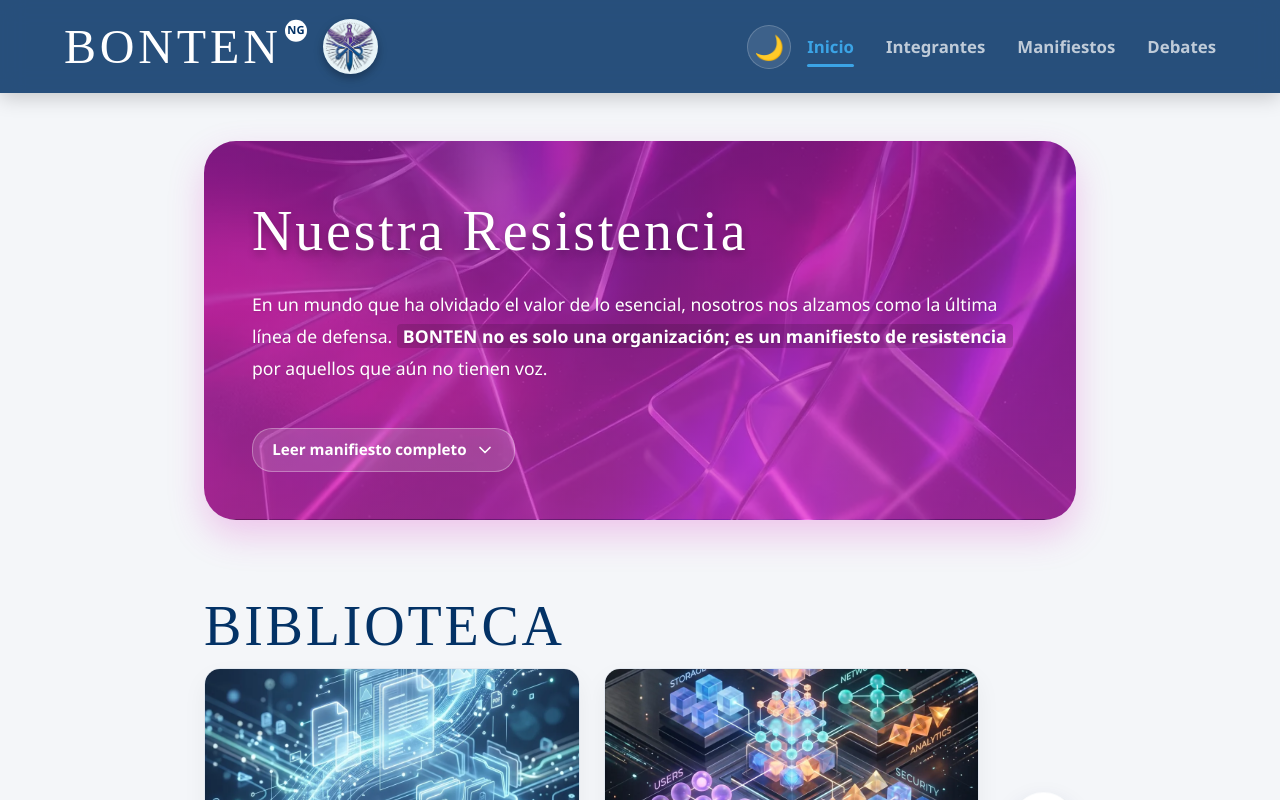
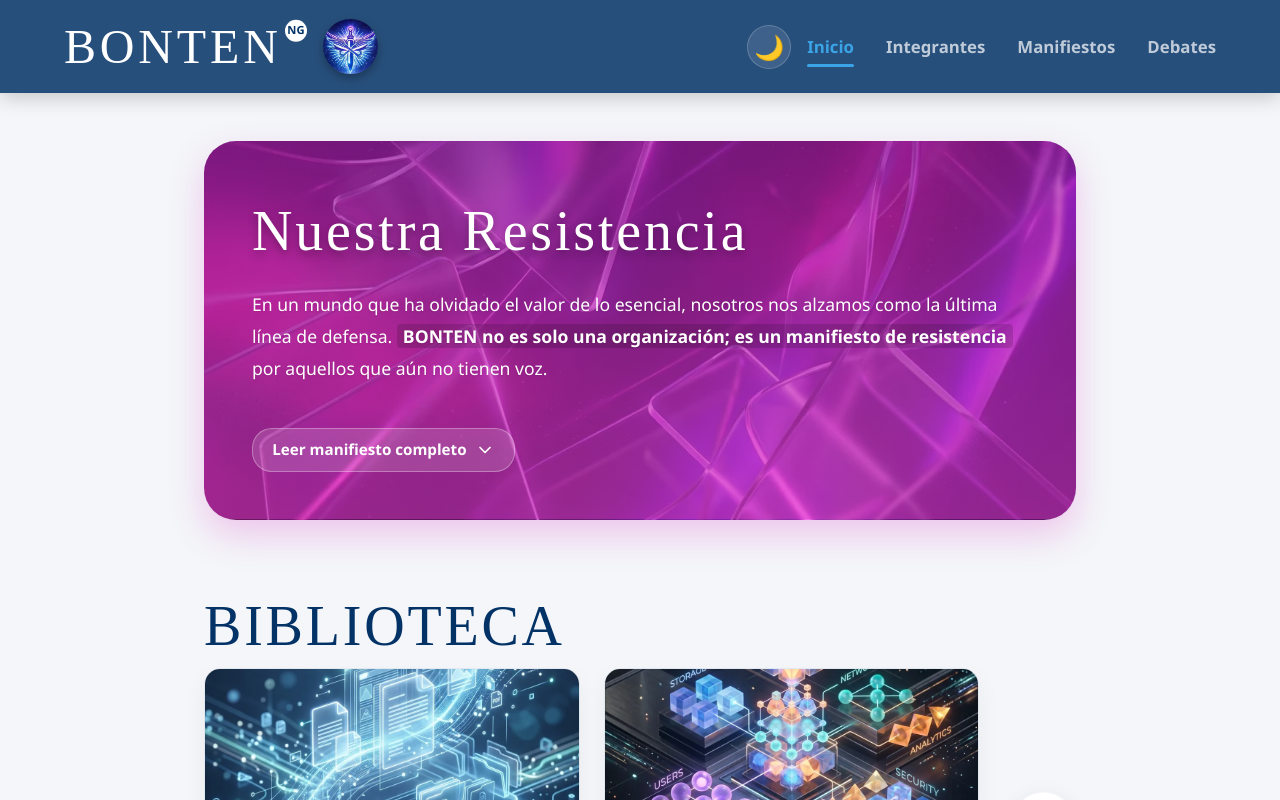
Before and after one commit to frankitoromas-tech/Bonten, a Next.js app: page / in a window 1280 px wide. Shown: the top 800 px of the page. Built offline with nearby package versions, Linux system fonts and the light colour scheme.

Commit message:
UI: Actualizar logo oficial a LOGO_BONTEN_V2

```diff
--- a/src/app/page.jsx
+++ b/src/app/page.jsx
@@ -9,7 +9,7 @@ export const metadata = {
   openGraph: {
     title: 'BONTEN | La Resistencia',
     description: 'BONTEN no es solo una organización; es un manifiesto de resistencia por aquellos que aún no tienen voz.',
-    images: ['/BONTEN_LOG0.jpg'],
+    images: ['/LOGO_BONTEN_V2.jpeg'],
   }
 };
 
--- a/src/components/Navbar.jsx
+++ b/src/components/Navbar.jsx
@@ -30,7 +30,7 @@ export default function Navbar() {
                         <h1 className="logo">BONTEN</h1>
                         <span className="badge-ng">NG</span>
                     </div>
-                    <Image src="/BONTEN_LOG0.jpg" alt="Logo Bonten" className="logo-img" width={55} height={55} />
+                    <Image src="/LOGO_BONTEN_V2.jpeg" alt="Logo Bonten" className="logo-img" width={55} height={55} />
                 </Link>
 
                 <div style={{ display: 'flex', alignItems: 'center', flexShrink: 0 }}>
```
Also changed, not shown: public/LOGO_BONTEN_V2.jpeg (added).
